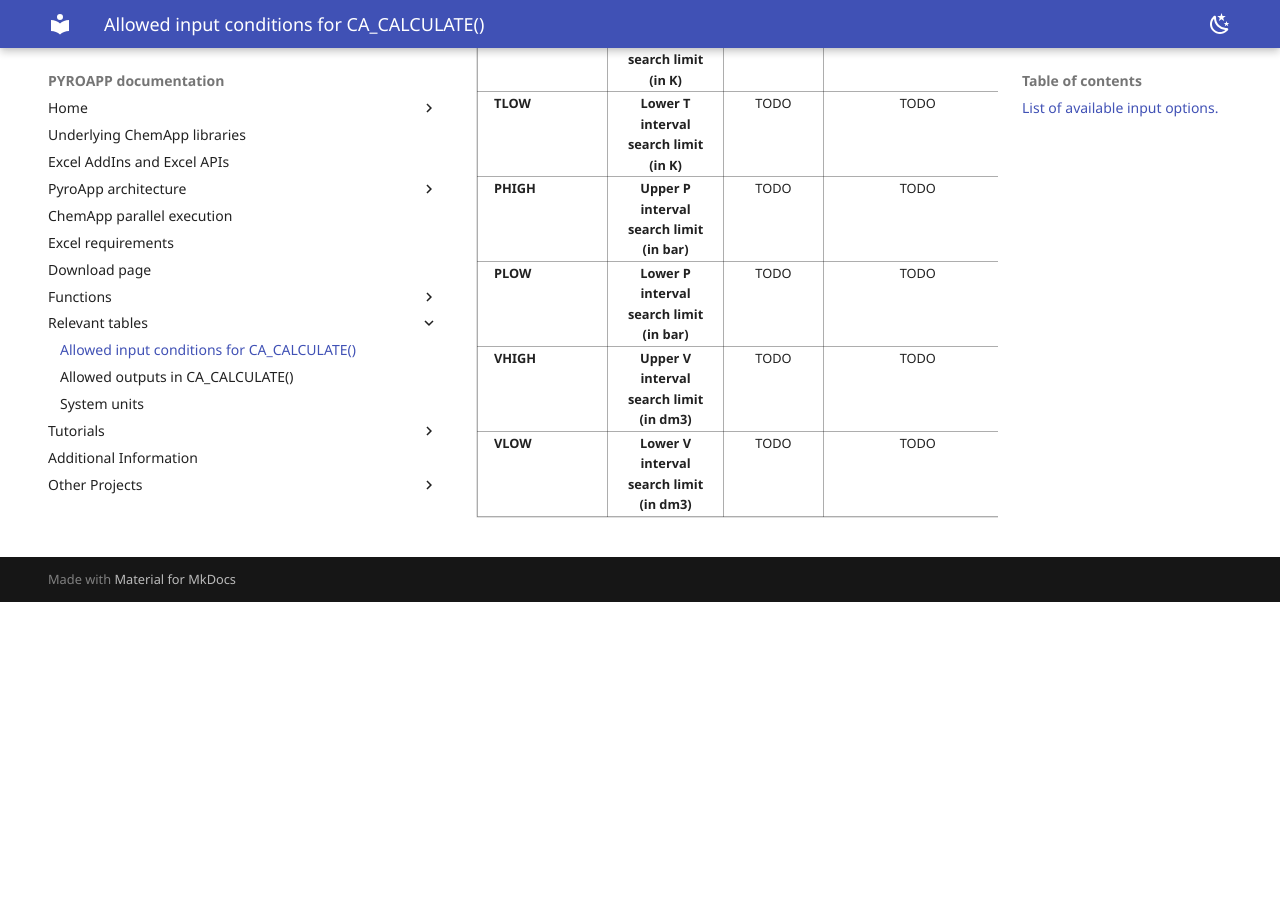
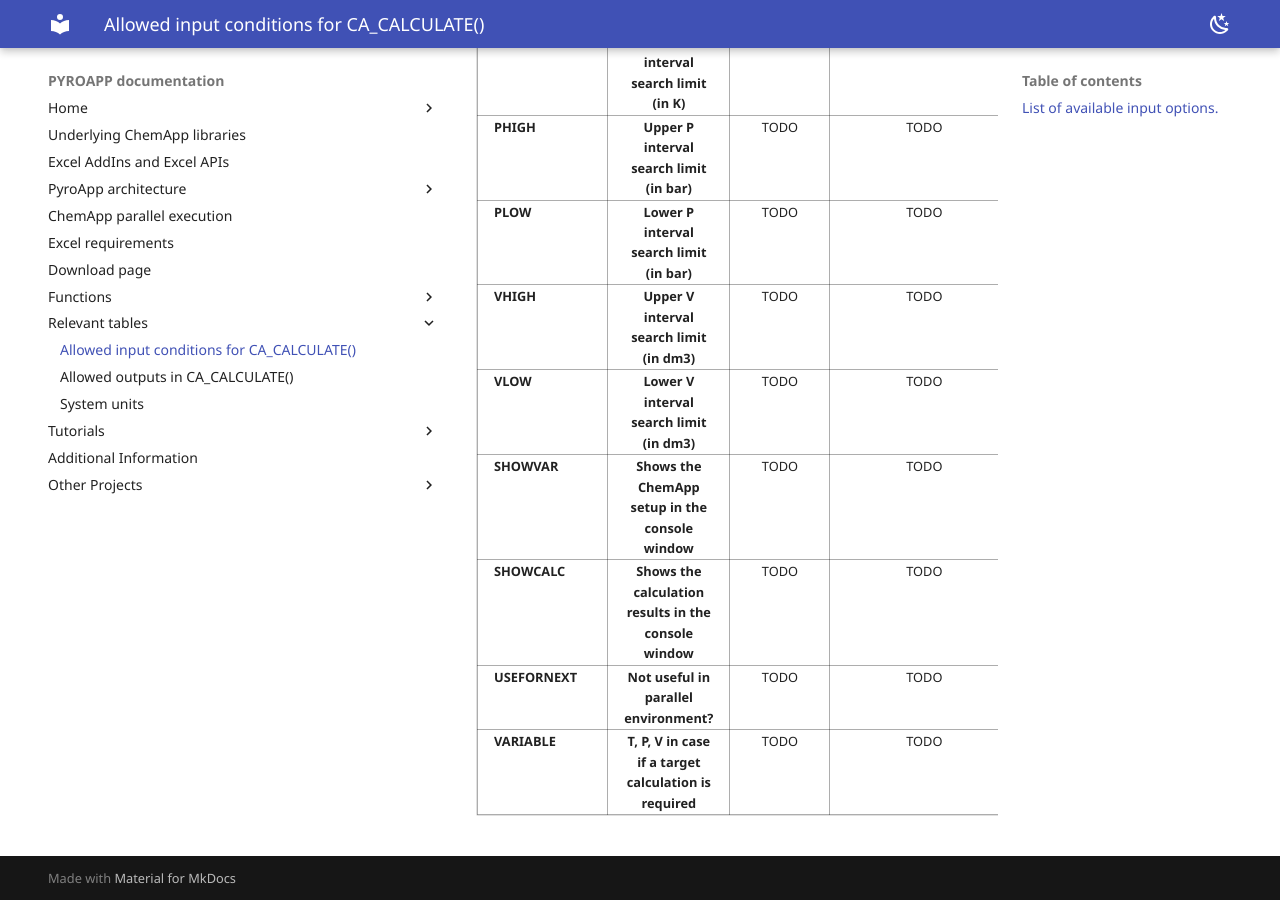
Before and after one commit to evnekdev/pyroapp-docs, an MkDocs documentation site: the page built from docs/input_conditions.md, in a window 1280 px wide and 900 px high, scrolled down 1452 px. Built offline with MkDocs 1.6.1 and Material for MkDocs 9.7.7, drawn with Linux system fonts in a browser that asks for light colours; some web fonts are replaced; before the commit the page ends 2054 px from its top, so only the background shows below that.

Commit message:
Update input_conditions.md

```diff
--- a/docs/input_conditions.md
+++ b/docs/input_conditions.md
@@ -32,3 +32,7 @@
 | **PLOW**   | **Lower P interval search limit (in bar)** | TODO | TODO | TODO | **---** | --- |
 | **VHIGH**  | **Upper V interval search limit (in dm3)** | TODO | TODO | TODO | **---** | --- |
 | **VLOW**   | **Lower V interval search limit (in dm3)** | TODO | TODO | TODO | **---** | --- |
+| **SHOWVAR**    | **Shows the ChemApp setup in the console window**       | TODO | TODO | TODO | **---** | --- |
+| **SHOWCALC**   | **Shows the calculation results in the console window** | TODO | TODO | TODO | **---** | --- |
+| **USEFORNEXT** | **Not useful in parallel environment?**                 | TODO | TODO | TODO | **---** | --- |
+| **VARIABLE**   | **T, P, V in case if a target calculation is required** | TODO | TODO | TODO | **---** | --- |
```
